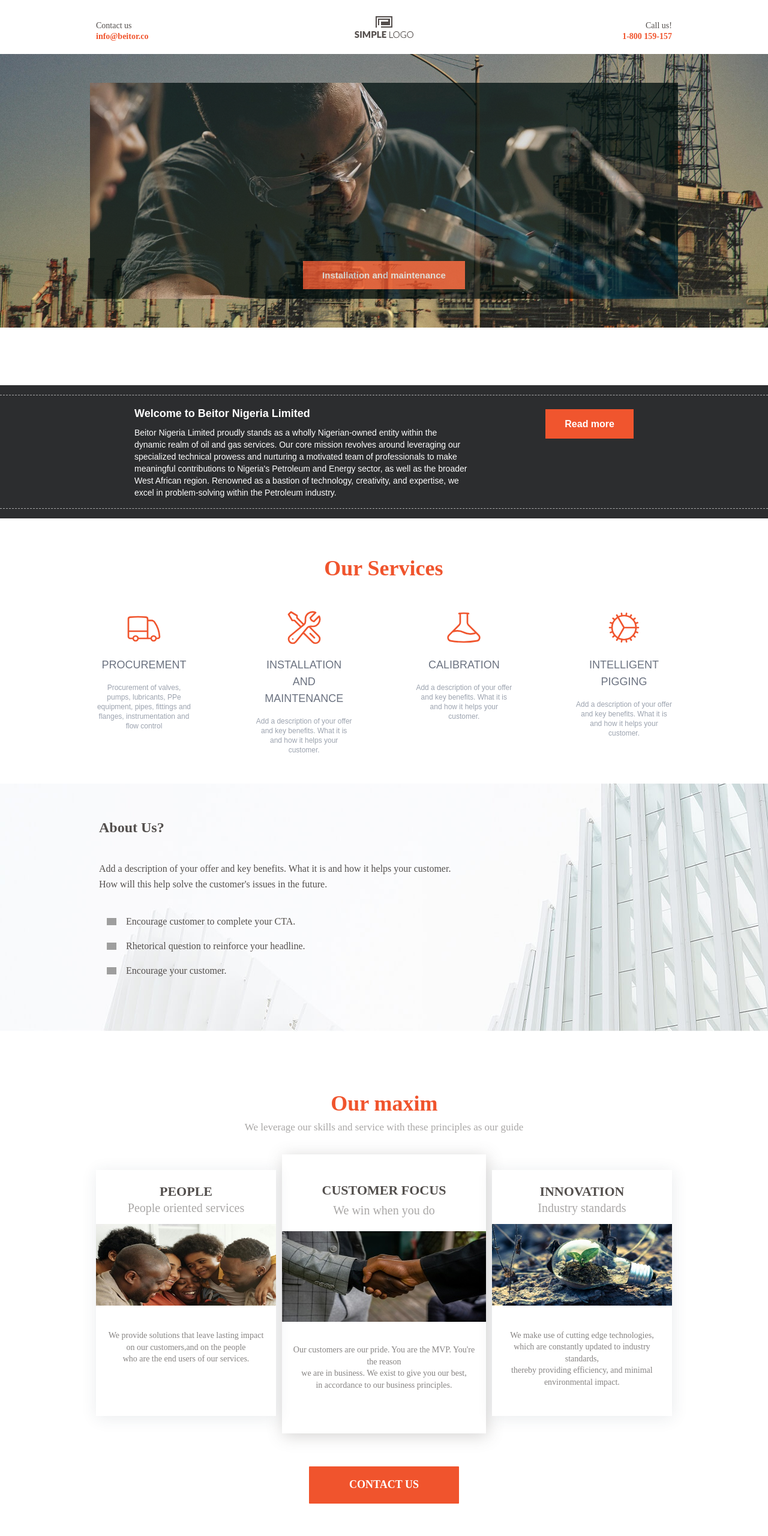
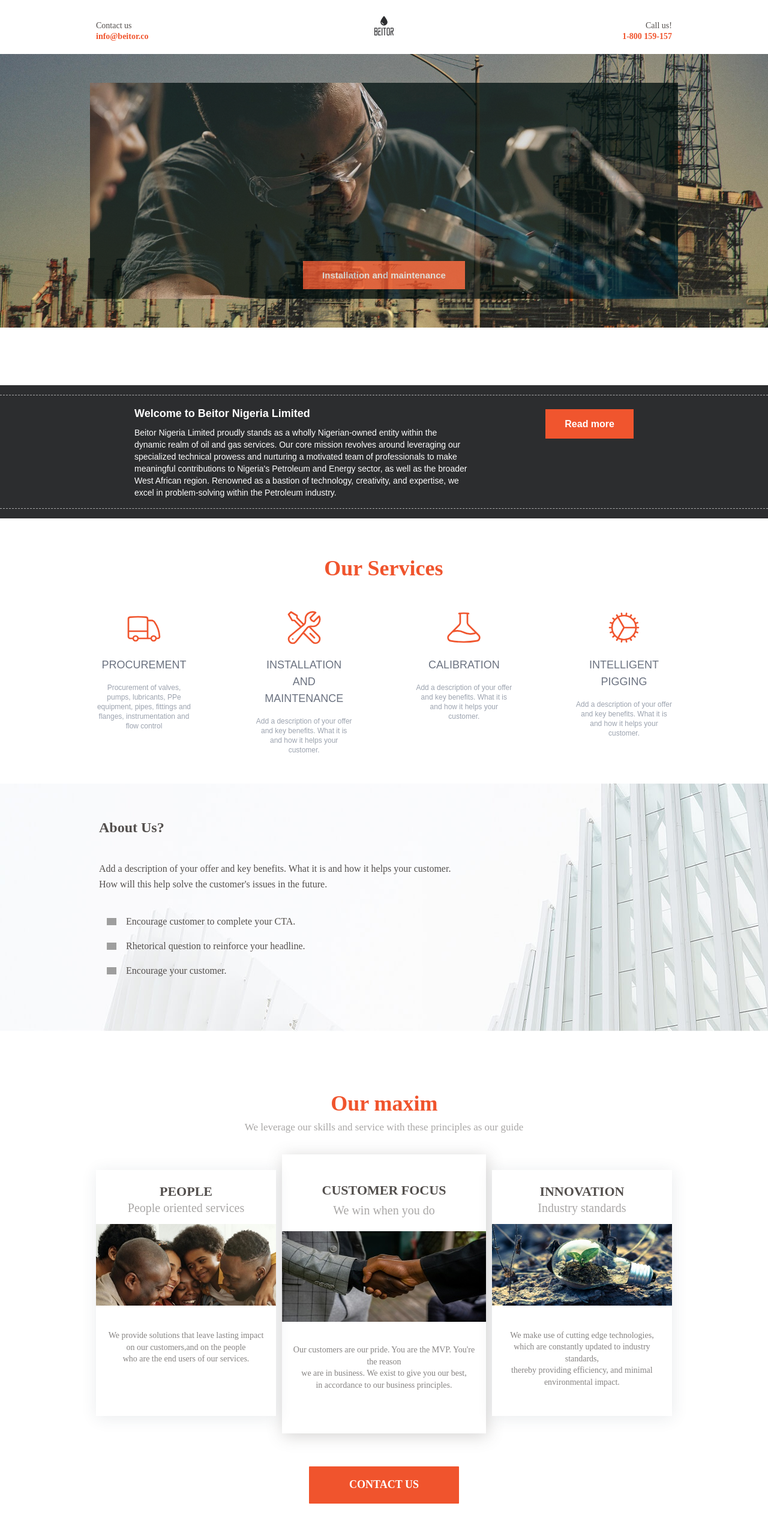
Before and after one commit to Ikennaf1/beitor, a website: page index.html in a window 1280 px wide. Shown: the top 2560 px of the page at 60% size. Drawn offline with Linux system fonts and the light colour scheme; grey boxes are pictures that could not be loaded; a web font is replaced by a local one.

Commit message:
logo changed

```diff
--- a/index.html
+++ b/index.html
@@ -171,7 +171,32 @@ lazySizes.init();
                         <p>info@beitor.co
                         </p>
                     </div>
-                    <img id="kLZINlNytSfhrWB13t8AOKDE9TrLgNz7" data-original="https://images.assets-landingi.com/bPV5Ur56/logo.png" class="widget widget-image" src="index_files/logo.png" alt="" fetchpriority="high" width="98" height="37">
+                    <div class="logo-color" id="kLZINlNytSfhrWB13t8AOKDE9TrLgNz7">
+                        <svg version="1.1" fill="currentColor" class="w-8 h-8 text-center mx-auto" xmlns="http://www.w3.org/2000/svg" xmlns:xlink="http://www.w3.org/1999/xlink" viewBox="0 0 16 16">
+                            <g id="_x34_6826f8c-b207-4734-b2b3-826ffb20bf0b" transform="matrix(6.122448921203613,0,0,6.122448921203613,-0.000001072980921890121,-4.285713195800781)">
+                                <path d="M0.416,2.703L0.416,2.703C0.401,2.721,0.381,2.733,0.356,2.74l0,0C0.37,2.745,0.381,2.751,0.39,2.757
+                                    c0.008,0.006,0.017,0.014,0.025,0.023l0,0C0.416,2.786,0.417,2.79,0.418,2.793c0,0.004,0,0.009,0,0.014l0,0v0.387
+                                    c0,0.033-0.012,0.061-0.035,0.084C0.36,3.302,0.333,3.313,0.301,3.313l0,0H0V2.271h0.301c0.032,0,0.059,0.012,0.082,0.035
+                                    C0.406,2.33,0.418,2.358,0.418,2.39l0,0v0.283c0,0.005,0,0.01,0,0.015C0.417,2.693,0.416,2.698,0.416,2.703z M0.314,3.194V2.807
+                                    c0-0.009-0.004-0.014-0.013-0.014l0,0H0.104v0.416h0.197C0.309,3.209,0.314,3.204,0.314,3.194L0.314,3.194z M0.314,2.673V2.39
+                                    c0-0.01-0.004-0.015-0.013-0.015l0,0H0.104v0.313h0.197C0.309,2.688,0.314,2.683,0.314,2.673L0.314,2.673z M0.89,2.376H0.619v0.313
+                                    h0.218v0.104H0.619v0.417H0.89v0.104H0.515V2.688h0.104L0.515,2.376V2.271H0.89V2.376z M1.091,2.271v1.042H0.987V2.271H1.091z
+                                     M1.584,2.271v0.104H1.437v0.938H1.333V2.376H1.188V2.271H1.584z M1.78,2.271h0.219C2.028,2.276,2.052,2.29,2.07,2.312
+                                    C2.089,2.334,2.099,2.36,2.099,2.389l0,0v0.806c0,0.03-0.01,0.056-0.029,0.078c-0.019,0.022-0.042,0.035-0.071,0.04l0,0H1.78
+                                    c-0.028-0.005-0.052-0.019-0.071-0.04C1.69,3.251,1.681,3.225,1.681,3.195l0,0V2.389c0-0.03,0.009-0.056,0.028-0.078
+                                    C1.728,2.29,1.751,2.276,1.78,2.271L1.78,2.271z M1.994,3.195V2.389c0-0.01-0.004-0.015-0.014-0.015l0,0H1.8
+                                    c-0.01,0-0.015,0.005-0.015,0.015l0,0v0.806c0,0.01,0.005,0.015,0.015,0.015l0,0h0.181C1.99,3.21,1.994,3.205,1.994,3.195
+                                    L1.994,3.195z M2.195,3.313V2.688H2.3v0.625H2.195z M2.195,2.271h0.301c0.032,0,0.059,0.012,0.083,0.035
+                                    C2.602,2.33,2.613,2.358,2.613,2.39l0,0v0.283c0,0.033-0.011,0.061-0.034,0.084C2.556,2.781,2.528,2.792,2.496,2.792l0,0H2.459
+                                    l0.154,0.521H2.502l-0.18-0.625h0.174c0.008,0,0.013-0.005,0.013-0.015l0,0V2.39c0-0.01-0.004-0.015-0.013-0.015l0,0H2.3v0.313
+                                    L2.195,2.376V2.271z"/>
+                            </g>
+                            <path d="M8,7.735c-1.602,0-2.901-1.299-2.901-2.9c0-1.378,1.967-3.963,2.517-4.659C7.707,0.063,7.841,0,7.986,0h0.027
+                                c0.145,0,0.279,0.063,0.37,0.176C8.934,0.872,10.9,3.457,10.9,4.835C10.9,6.436,9.603,7.735,8,7.735z M6.549,5.076
+                                c0-0.133-0.108-0.241-0.242-0.241c-0.133,0-0.242,0.108-0.242,0.241c0,0.936,0.757,1.692,1.692,1.692C7.892,6.769,8,6.66,8,6.526
+                                c0-0.133-0.108-0.241-0.242-0.241C7.09,6.285,6.549,5.744,6.549,5.076z"/>
+                        </svg>
+                    </div>
                     <div id="Ma8JVtey2nrG44MUagafsqf9q5SVTSln" class="widget widget-text">
                         <p>Call us!
                         </p>
--- a/src/input.css
+++ b/src/input.css
@@ -2,8 +2,17 @@
 @tailwind components;
 @tailwind utilities;
 
+:root {
+    --primary-color: #f0552e;
+    --primary-color-hover: #f38468;
+}
+
 .mt--32 {
     @apply mt-[-32px];
+}
+
+.logo-color {
+    @apply text-[#2c2d2f];
 }
 
 .cover-img {
@@ -31,7 +40,7 @@
 }
 
 .text span {
-    @apply bg-[#f0552e] px-8 py-4 font-bold;
+    @apply bg-primary-color px-8 py-4 font-bold;
 }
 
 .welcome-panel {
@@ -47,8 +56,7 @@
 }
 
 .welcome-read-me {
-    /* color: #f07e62 */
-    @apply bg-[#f0552e] py-4 px-8 text-white font-bold cursor-pointer hover:bg-[#f07e62] transition duration-200;
+    @apply bg-primary-color py-4 px-8 text-white font-bold cursor-pointer hover:bg-primary-color-hover transition duration-200;
 }
 
 .value-prop {
@@ -56,7 +64,7 @@
 }
 
 .stroke-color {
-    @apply text-[#f0552e];
+    @apply text-primary-color;
 }
 
 /* .footer-container {
@@ -80,7 +88,7 @@
 }
 
 .d-foot4 {
-    @apply text-gray-500 transition-colors duration-300 hover:text-[#f0552e] max-w-sm;
+    @apply text-gray-500 transition-colors duration-300 hover:text-primary-color-hover max-w-sm;
 }
 
 .d-foot5 {
@@ -93,7 +101,7 @@
 }
 
 .d-foot7 {
-    @apply text-sm text-gray-600 transition-colors duration-300 hover:text-[#f0552e];
+    @apply text-sm text-gray-600 transition-colors duration-300 hover:text-primary-color-hover;
 }
 
 .adp {
--- a/tailwind.config.js
+++ b/tailwind.config.js
@@ -6,7 +6,12 @@ module.exports = {
     "./*.{html,js}"
   ],
   theme: {
-    extend: {},
+    extend: {
+      colors: {
+        "primary-color": "var(--primary-color)",
+        "primary-color-hover": "var(--primary-color-hover)",
+      },
+    },
   },
   plugins: [],
 }
```
Also changed, not shown: css/style.css.
